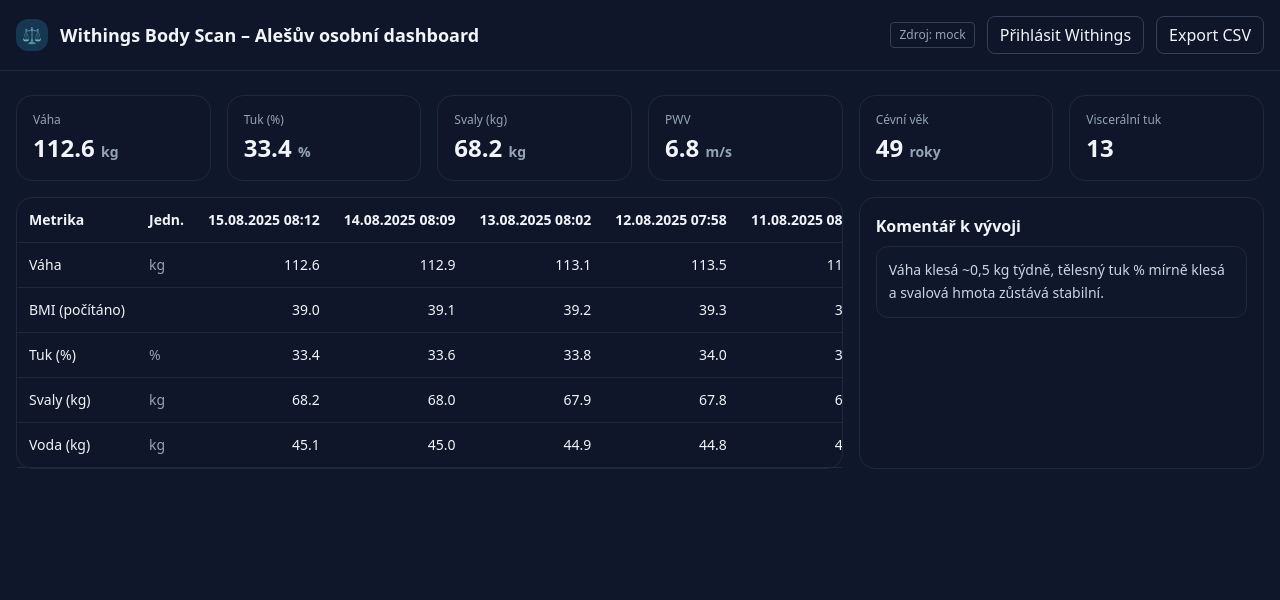
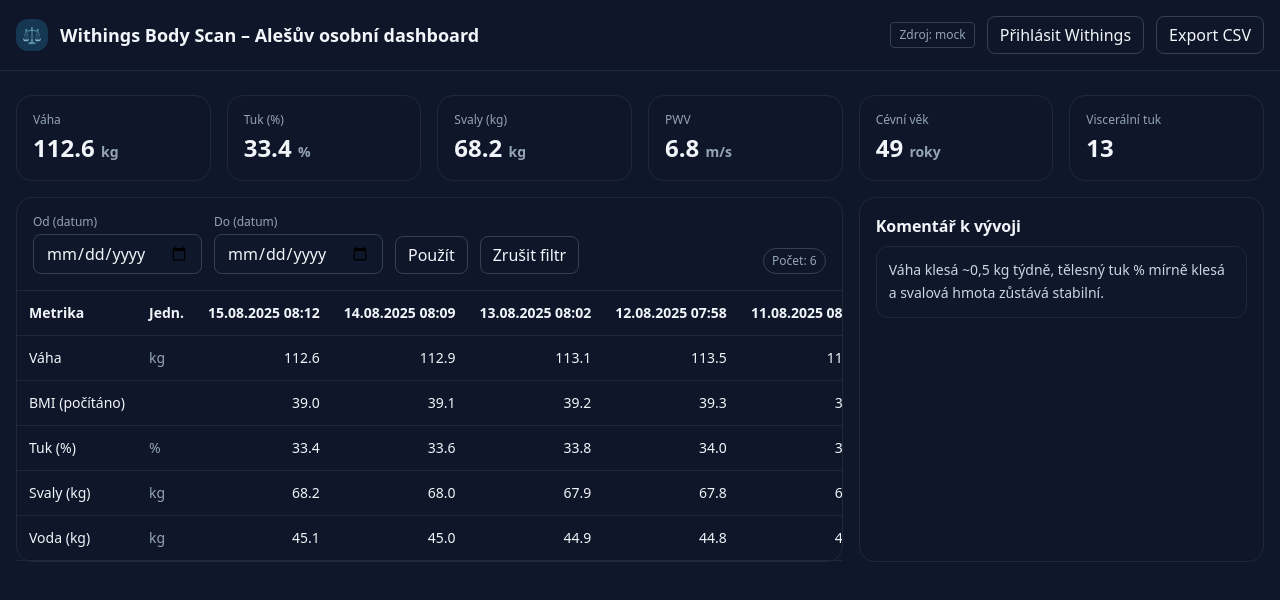
Before and after one commit to alatablet72/withings-dashboard, a Next.js app: page / in a window 1280 px wide. Shown: the top 600 px of the page. Built offline with nearby package versions, Linux system fonts and the light colour scheme.

Commit message:
Update page.js

```diff
--- a/app/page.js
+++ b/app/page.js
@@ -4,11 +4,11 @@
 // 💡 Mock fallback (ukáže se jen když nejsi přihlášený nebo dočasně selže API)
 const mockDates = ['15.08.2025 08:12','14.08.2025 08:09','13.08.2025 08:02','12.08.2025 07:58','11.08.2025 08:10','10.08.2025 08:07'];
 const mockRows = [
-  { label:'Váha', unit:'kg', values:['112.6','112.9','113.1','113.5','113.2','113.8'] },
-  { label:'BMI (počítáno)', unit:'', values:['39.0','39.1','39.2','39.3','39.2','39.4'] },
-  { label:'Tuk (%)', unit:'%', values:['33.4','33.6','33.8','34.0','33.9','34.1'] },
-  { label:'Svaly (kg)', unit:'kg', values:['68.2','68.0','67.9','67.8','67.9','67.7'] },
-  { label:'Voda (kg)', unit:'kg', values:['45.1','45.0','44.9','44.8','44.8','44.7'] },
+  { type: 1, label:'Váha', unit:'kg', values:['112.6','112.9','113.1','113.5','113.2','113.8'] },
+  { type: 0, label:'BMI (počítáno)', unit:'', values:['39.0','39.1','39.2','39.3','39.2','39.4'] },
+  { type: 6, label:'Tuk (%)', unit:'%', values:['33.4','33.6','33.8','34.0','33.9','34.1'] },
+  { type: 8, label:'Svaly (kg)', unit:'kg', values:['68.2','68.0','67.9','67.8','67.9','67.7'] },
+  { type: 9, label:'Voda (kg)', unit:'kg', values:['45.1','45.0','44.9','44.8','44.8','44.7'] },
 ];
 const mockCards = [
   { label:'Váha', value:'112.6', unit:'kg' },
@@ -70,13 +70,27 @@
   return [header, ...lines].map(row=>row.map(v=>`"${String(v??'').replace(/"/g,'""')}"`).join(',')).join('\n');
 }
 
+// Pomocné převody: 'YYYY-MM-DD' → UNIX sec (Od = 00:00:00, Do = 23:59:59 lokální čas)
+function dateStrToStartTs(d) {
+  if (!d) return null;
+  const dt = new Date(`${d}T00:00:00`);
+  return Math.floor(dt.getTime()/1000);
+}
+function dateStrToEndTs(d) {
+  if (!d) return null;
+  const dt = new Date(`${d}T23:59:59`);
+  return Math.floor(dt.getTime()/1000);
+}
+
 export default function Page() {
   const [dates, setDates] = useState(mockDates);
   const [rows, setRows] = useState(mockRows);
   const [cards, setCards] = useState(mockCards);
+  const [fromStr, setFromStr] = useState(''); // 'YYYY-MM-DD'
+  const [toStr, setToStr] = useState('');     // 'YYYY-MM-DD'
   const aRef = useRef(null);
 
-  // A) Uložení tokenů z URL do localStorage (spustí se po návratu z OAuth)
+  // Uložení tokenů z URL do localStorage
   useEffect(()=>{
     const sp = new URLSearchParams(window.location.search);
     const at = sp.get('at');
@@ -84,22 +98,30 @@
     if (at && rt) {
       localStorage.setItem('withings_at', at);
       localStorage.setItem('withings_rt', rt);
-      // vyčistit URL, ať tam tokeny nezůstávají
+      // vyčistit URL
       window.history.replaceState({}, '', window.location.pathname);
     }
   },[]);
 
-// B) Načtení dat s automatickým refreshem access tokenu
-async function fetchDataWithRefresh() {
+  // Načtení dat s automatickým refreshem access tokenu
+  async function fetchDataWithRefresh(opts = {}) {
     let at = localStorage.getItem('withings_at');
     let rt = localStorage.getItem('withings_rt');
-  if (!at) return; // zatím zůstane mock, dokud se nepřihlásíš
+    if (!at) return; // mock dokud není přihlášeno
 
-  // 1) pokus o načtení dat – VEM VŠECHNA měření (limit=0)
-  let r = await fetch('/api/data?at=' + encodeURIComponent(at) + '&limit=0');
+    // poskládej URL s případným filtrem
+    const params = new URLSearchParams({ at });
+    // limit=0 → všechna měření
+    params.set('limit', '0');
+
+    const f = opts.from ?? dateStrToStartTs(fromStr);
+    const t = opts.to   ?? dateStrToEndTs(toStr);
+    if (f) params.set('from', String(f));
+    if (t) params.set('to',   String(t));
+
+    let r = await fetch('/api/data?' + params.toString());
     let payload = await r.json().catch(()=>null);
 
-  // 2) když to nevyjde, zkus refresh přes refresh_token
     if (!payload || payload.status !== 0) {
       if (!rt) return;
       const rr = await fetch('/api/withings/refresh', {
@@ -110,11 +132,15 @@
       const refreshed = await rr.json().catch(()=>null);
       if (refreshed && refreshed.status === 0) {
         at = refreshed.access_token;
-      rt = refreshed.refresh_token || rt; // někdy přijde nový RT
+        rt = refreshed.refresh_token || rt;
         localStorage.setItem('withings_at', at);
         localStorage.setItem('withings_rt', rt);
-      // zkus znovu data – zase s limit=0 (všechna měření)
-      const r2 = await fetch('/api/data?at=' + encodeURIComponent(at) + '&limit=0');
+
+        const params2 = new URLSearchParams({ at, limit: '0' });
+        if (f) params2.set('from', String(f));
+        if (t) params2.set('to',   String(t));
+
+        const r2 = await fetch('/api/data?' + params2.toString());
         payload = await r2.json().catch(()=>null);
       }
     }
@@ -126,10 +152,10 @@
     }
   }
 
-  // C) Spusť načtení po mountu (a kdykoli stránku znovu otevřeš)
+  // Načti data při otevření
   useEffect(()=>{ fetchDataWithRefresh(); },[]);
 
-  // D) Export CSV (funguje i pro živá data)
+  // Export CSV
   const onExport = ()=>{
     const csv = buildCSV(dates, rows);
     try {
@@ -151,6 +177,15 @@
     ()=> rows?.[0]?.values?.[0] !== mockRows[0].values[0],
     [rows]
   );
+
+  const applyDateFilter = () => {
+    fetchDataWithRefresh(); // vezme fromStr/toStr z aktuálního stavu
+  };
+  const clearDateFilter = () => {
+    setFromStr('');
+    setToStr('');
+    fetchDataWithRefresh({ from: null, to: null }); // načti bez filtru
+  };
 
   return (
     <div>
@@ -181,6 +216,36 @@
         </section>
 
         <section className="col-span-12 lg:col-span-8 rounded-2xl border border-slate-800 bg-slate-900/60">
+          {/* Ovládání filtru Od–Do */}
+          <div className="p-4 flex flex-wrap items-end gap-3 border-b border-slate-800">
+            <div className="flex flex-col">
+              <label className="text-xs text-slate-400 mb-1">Od (datum)</label>
+              <input
+                type="date"
+                value={fromStr}
+                onChange={e=>setFromStr(e.target.value)}
+                className="px-3 py-1.5 rounded-lg border border-slate-700 bg-slate-900"
+              />
+            </div>
+            <div className="flex flex-col">
+              <label className="text-xs text-slate-400 mb-1">Do (datum)</label>
+              <input
+                type="date"
+                value={toStr}
+                onChange={e=>setToStr(e.target.value)}
+                className="px-3 py-1.5 rounded-lg border border-slate-700 bg-slate-900"
+              />
+            </div>
+            <button onClick={applyDateFilter} className="px-3 py-1.5 rounded-lg border border-slate-700 hover:bg-slate-800">
+              Použít
+            </button>
+            <button onClick={clearDateFilter} className="px-3 py-1.5 rounded-lg border border-slate-700 hover:bg-slate-800">
+              Zrušit filtr
+            </button>
+            <span className="ml-auto text-xs text-slate-400 px-2 py-1 rounded-full border border-slate-700">
+              Počet: {dates.length}
+            </span>
+          </div>
 
           <HistoryTable dates={dates} rows={rows} />
         </section>
@@ -190,7 +255,6 @@
           <div className="text-sm text-slate-300 leading-relaxed bg-slate-900 border border-slate-800 rounded-xl p-3">
             Váha klesá ~0,5 kg týdně, tělesný tuk % mírně klesá a svalová hmota zůstává stabilní.
           </div>
-
         </section>
       </main>
     </div>
```
Lines whose indentation alone changed are shown as unchanged.
